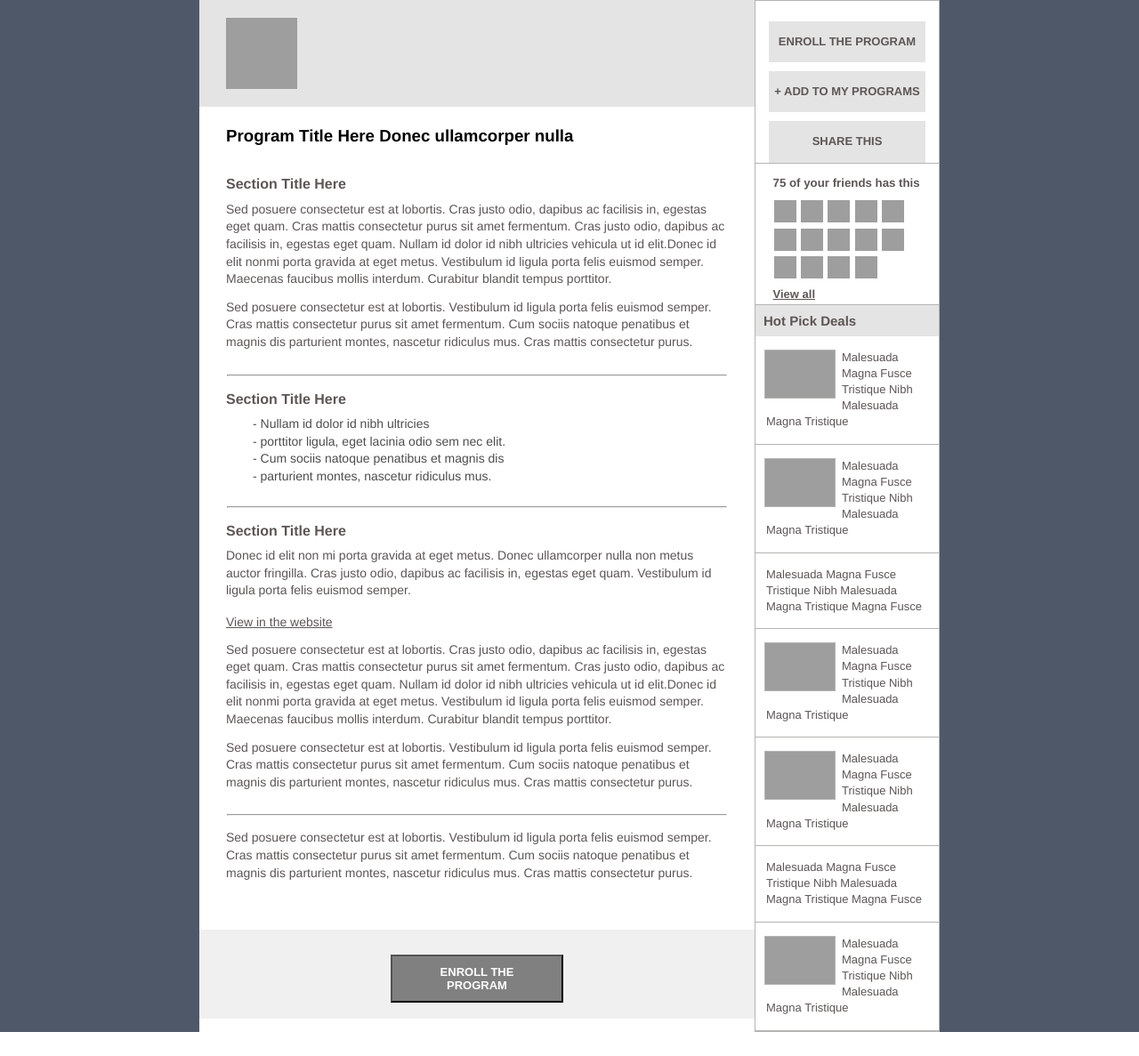
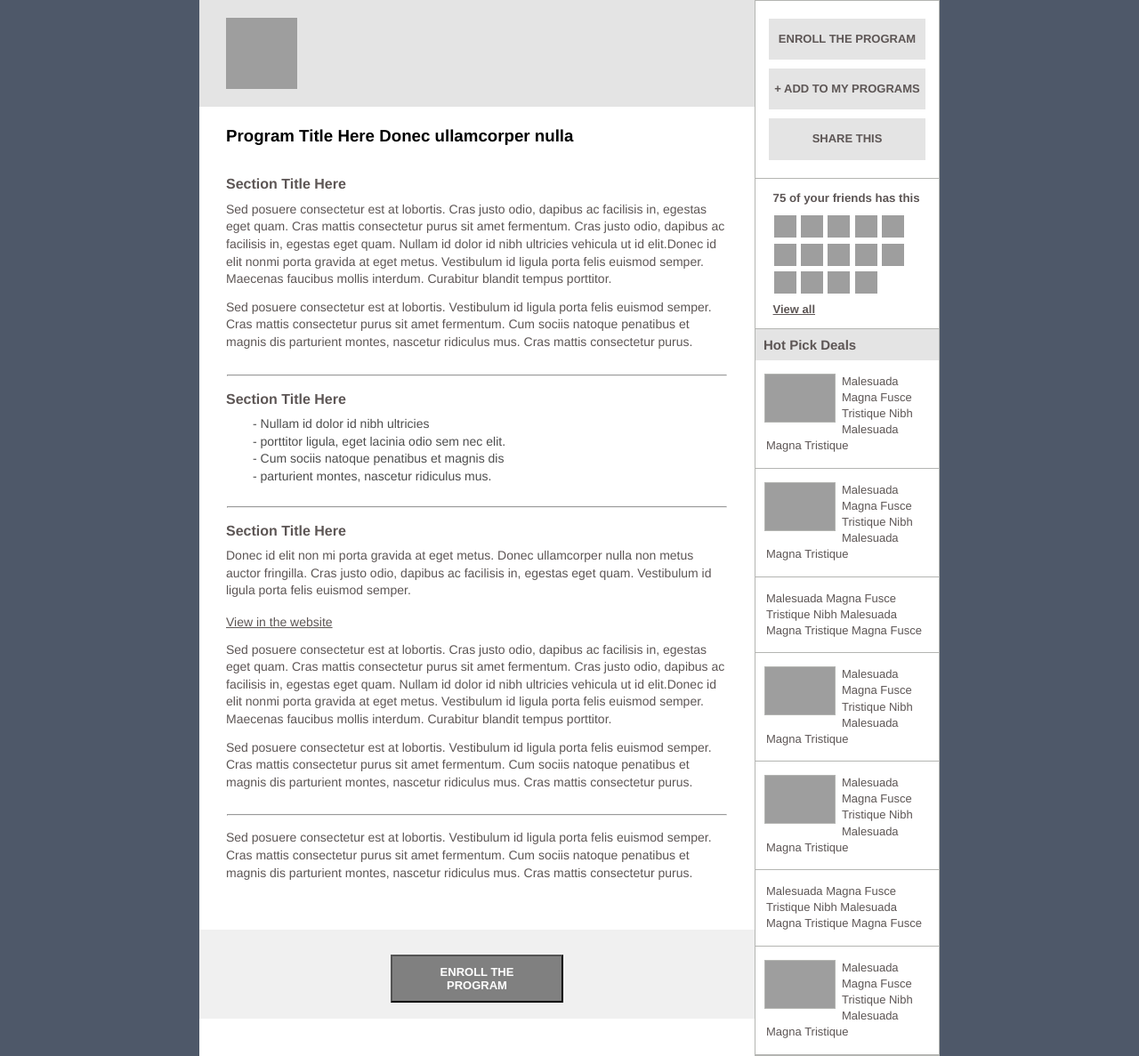
Before and after one commit to movila/turbo-avenger, a PHP site: page /deal_dtail.html in a window 1280 px wide. Shown: the whole page at 89% size. Before the commit the page ends 1160 px from the top, so only its background shows below. Run offline with PHP 8.4, Linux system fonts and the light colour scheme; grey boxes are pictures that could not be loaded.

Commit message:
update deal_detials

```diff
--- a/deal_detail.css
+++ b/deal_detail.css
@@ -47,15 +47,16 @@ a:hover, a:active, a:focus { /* 此组选择器将为键盘导航者提供与鼠
 }
 
 .sidebarTop{
-	height:25%;
 	border-style:solid;
 	border-width: 1px;
 	border-color: #B4B5B2;
+	padding-top: 10px;
+	padding-bottom: 20px;
 }
+
 .center{
 	margin-left:auto;
 	margin-right:auto;
-	margin-top:23px;
 	width:85%;
 }
 .button{
@@ -76,12 +77,12 @@ a:hover, a:active, a:focus { /* 此组选择器将为键盘导航者提供与鼠
 }
 
 .sidebarMid{
-	height:14%;
 	border-right-style:solid;
 	border-bottom-style:solid;
 	border-left-style:solid;
 	border-width: 1px;
 	border-color: #B4B5B2;
+	padding-bottom: 10px;
 }
 .sidebarMid ul h5{
 	margin-top: 0;
```
